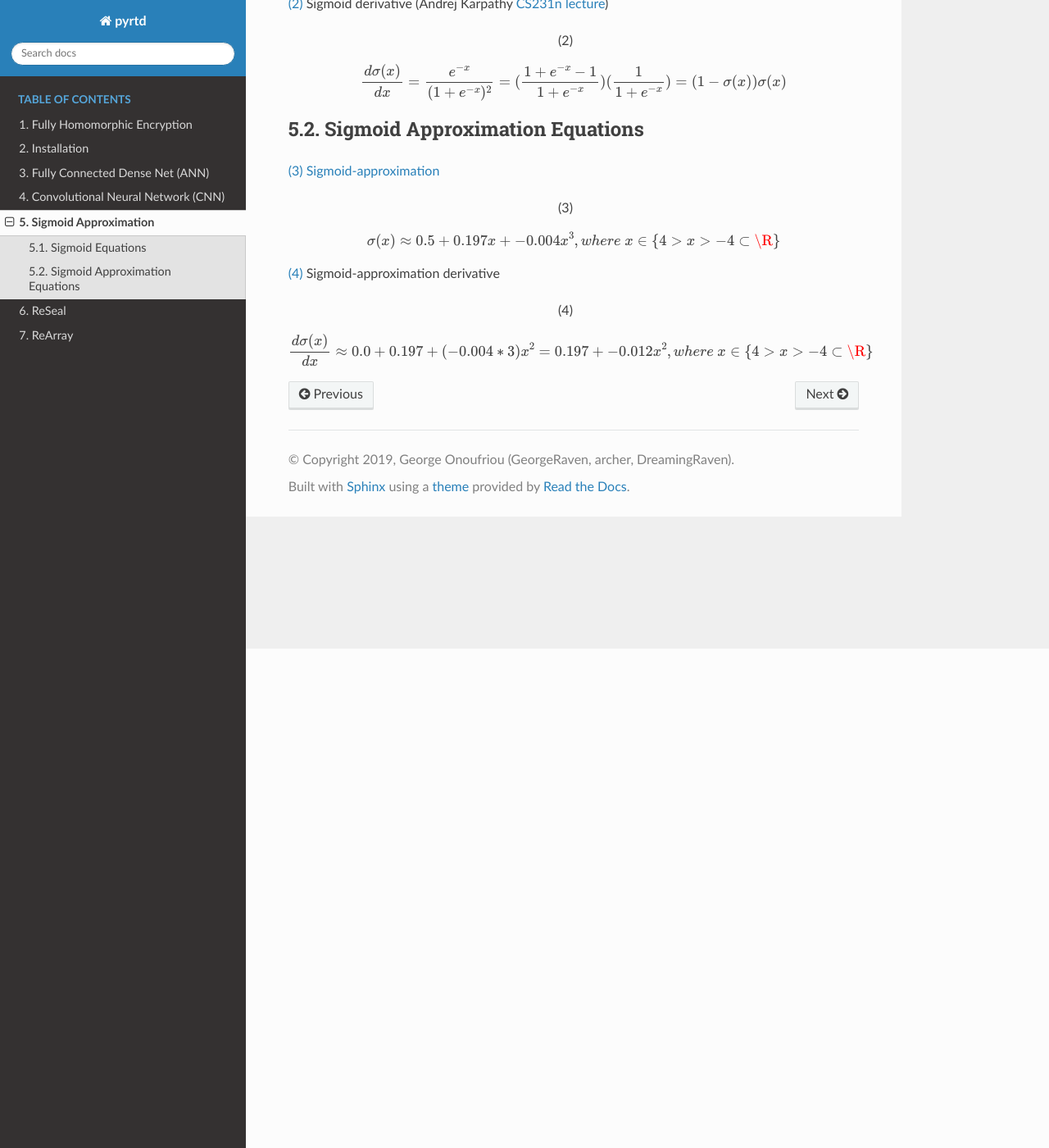
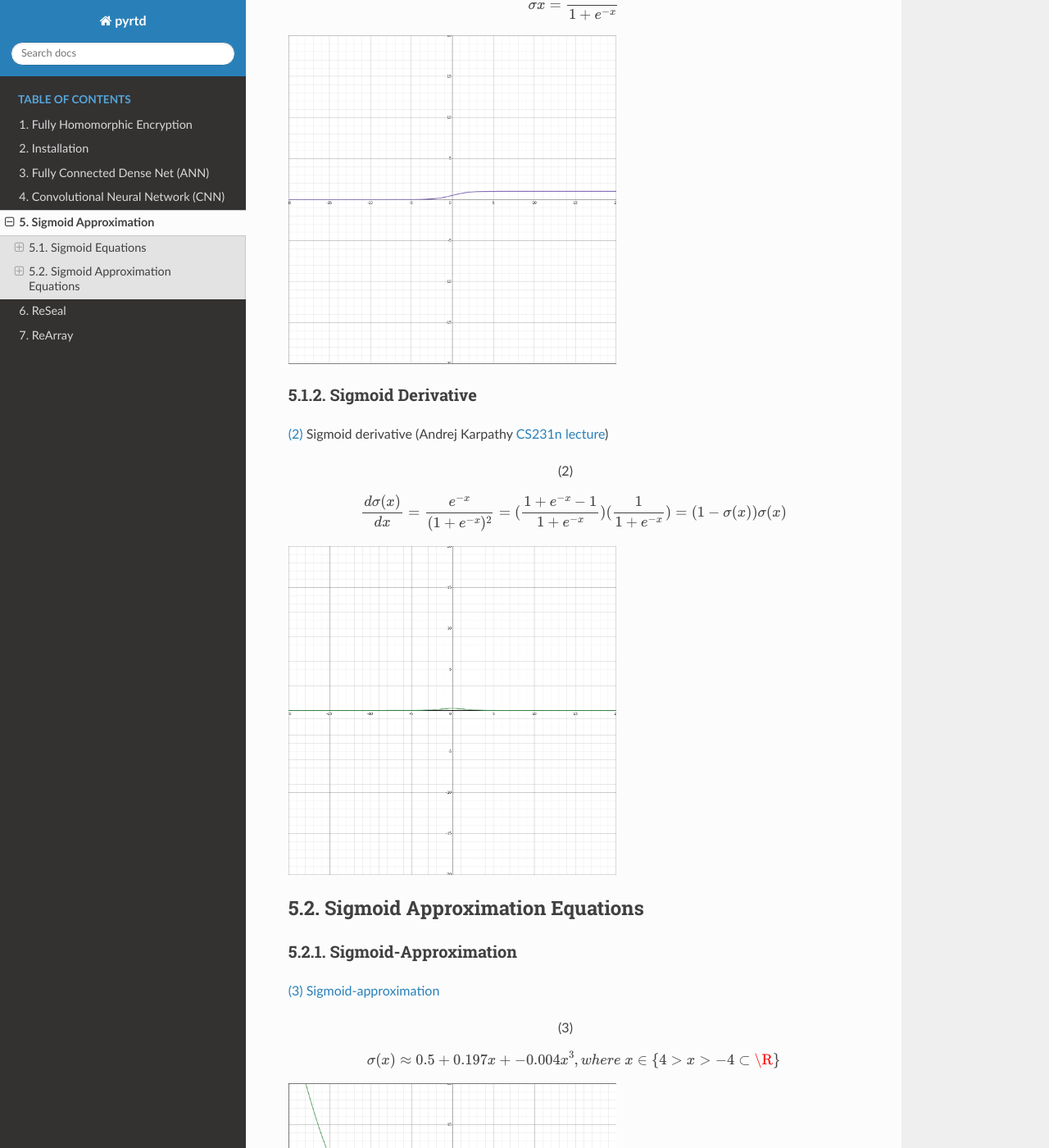
Before and after one commit to DreamingRaven/python-fhez, a Sphinx documentation site: the page built from docs/source/sigmoid.rst, in a window 1280 px wide and 1400 px high, scrolled down 609 px. Shown: the whole window at 82% size. Built offline with Sphinx 7.4.7 and the Read the Docs theme 2.0.0, drawn with Linux system fonts in a browser that asks for light colours; the version number could not be read and is left out; some of the changed text lies outside the part shown.

Commit message:
Added sigmoid images and reverted broadcasting
Added more to sigmoid documentation and reverted broadcasting change to
only add 1/m'th of the bias since it is supposed to operate on singular
values

```diff
--- a/docs/source/sigmoid.rst
+++ b/docs/source/sigmoid.rst
@@ -1,4 +1,20 @@
 .. include:: substitutions
+
+.. |sigmoid-fig| image:: img/sigmoid.png
+  :width: 400
+  :alt: Graph of sigmoid plotted on 2d axes
+
+.. |sigmoid-approx-fig| image:: img/sigmoid-approx.png
+  :width: 400
+  :alt: Graph of sigmoid-approximation plotted on 2d axes, where there is overlap between the range -4 and 4 but significant divergence outside this range
+
+.. |sigmoid-derivative-fig| image:: img/sigmoid-derivative.png
+  :width: 400
+  :alt: Graph of sigmoids derivative plotted on 2d axes, showing a flat line at y=0 with a slight bump near x=0
+
+.. |sigmoid-approx-derivative-fig| image:: img/sigmoid-approx-derivative.png
+  :width: 400
+  :alt: Graph of sigmoid-apprximation derivative plotted on 2d axes showing significant overlap with the normal sigmoid derivative, within the range -4 to 4 =x where the normal derivative "bumps", but this extends down to negative infinity quickly after on both sides
 
 Sigmoid Approximation
 #####################
@@ -13,12 +29,20 @@
 Sigmoid Equations
 +++++++++++++++++
 
+Sigmoid
+-------
+
 |sigmoid| Sigmoid
 
 .. math::
   :label: sigmoid
 
   \sigma{x}=\frac{1}{1+e^{-x}}
+
+|sigmoid-fig|
+
+Sigmoid Derivative
+------------------
 
 |sigmoid-deriv| Sigmoid derivative (Andrej Karpathy `CS231n lecture <https://youtu.be/i94OvYb6noo?t=1714>`_)
 
@@ -27,8 +51,13 @@
 
   \frac{d\sigma(x)}{dx} = \frac{e^{-x}}{(1+e^{-x})^2} = (\frac{1+e^{-x}-1}{1+e^{-x}})(\frac{1}{1+e^{-x}}) = (1-\sigma(x))\sigma(x)
 
+|sigmoid-derivative-fig|
+
 Sigmoid Approximation Equations
 +++++++++++++++++++++++++++++++
+
+Sigmoid-Approximation
+---------------------
 
 |sigmoid-approx| `Sigmoid-approximation <https://eprint.iacr.org/2018/462>`_
 
@@ -37,9 +66,16 @@
 
   \sigma(x) \approx 0.5 + 0.197x + -0.004x^3, where\ x \in \{4 > x > -4 \subset \R \}
 
+|sigmoid-approx-fig|
+
+Sigmoid-Approximation Derivative
+--------------------------------
+
 |sigmoid-approx-deriv| Sigmoid-approximation derivative
 
 .. math::
   :label: sigmoid-approx-derivative
 
   \frac{d\sigma(x)}{dx} \approx 0.0 + 0.197 + (-0.004*3)x^2 = 0.197 + -0.012x^2, where\ x \in \{4 > x > -4 \subset \R \}
+
+|sigmoid-approx-derivative-fig|
```
Also changed, not shown: docs/source/img/sigmoid-approx-derivative.png (added), docs/source/img/sigmoid-approx.png (added), docs/source/img/sigmoid-derivative.png (added), docs/source/img/sigmoid.png (added), 1 other file.
